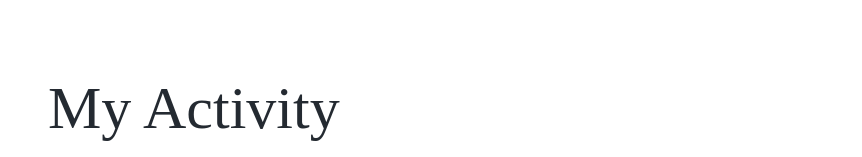
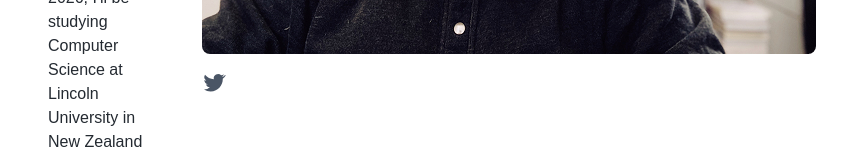
Before and after one commit to takahiro-okada/dev-oka, a Next.js app: page / in a window 1280 px wide. Shown: the part 638-795 px from the top of the page, without its empty margins (208-1070 px from the left). Built offline with nearby package versions, Linux system fonts and the light colour scheme; a web font is replaced by a local one.

Commit message:
✨Add sample images

```diff
--- /dev/null
+++ b/src/components/ui/SnsIcons/index.tsx
@@ -0,0 +1,26 @@
+import Link from "next/link";
+
+export default function SnsIcons() {
+  return (
+    <div className="flex gap-4">
+      <Link
+        href="#"
+        className="text-gray-600 hover:text-gray-800"
+        aria-label="X (Twitter) Icon"
+      >
+        <svg
+          xmlns="http://www.w3.org/2000/svg"
+          width="24"
+          height="24"
+          viewBox="0 0 24 24"
+          fill="currentColor"
+        >
+          <path
+            d="M22.46 6c-.77.35-1.6.58-2.46.69a4.3 4.3 0 001.88-2.37 8.59 8.59 0 01-2.72 1.04 4.28 4.28 0 00-7.3 3.9A12.14 12.14 0 013 4.8a4.28 4.28 0 001.32 5.72 4.24 4.24
+            0 01-1.94-.54v.05a4.28 4.28 0 003.44 4.2 4.3 4.3 0 01-1.93.07 4.28 4.28 0 004 2.97A8.6 8.6 0 012 19.54a12.14 12.14 0 006.56 1.92c7.88 0 12.2-6.53 12.2-12.2l-.01-.56A8.72 8.72 0 0024 5.1a8.5 8.5 0 01-2.54.7z"
+          />w
+        </svg>
+      </Link>
+    </div>
+  );
+}
```
Also changed, not shown: public/images/myself.jpg (added), public/images/sample.jpg (added).
